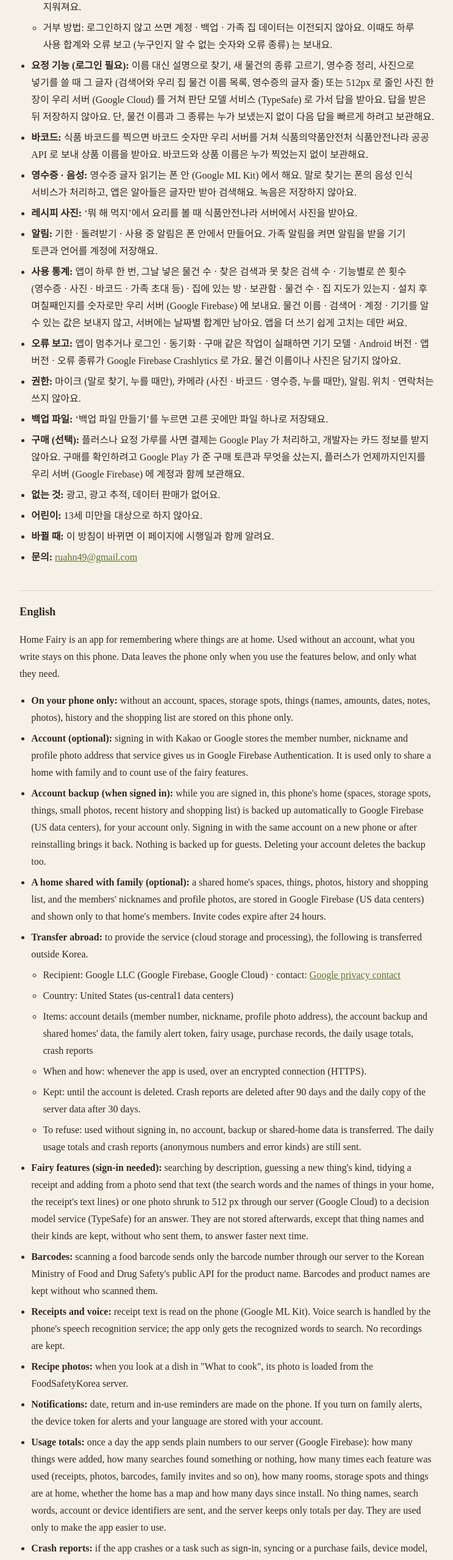
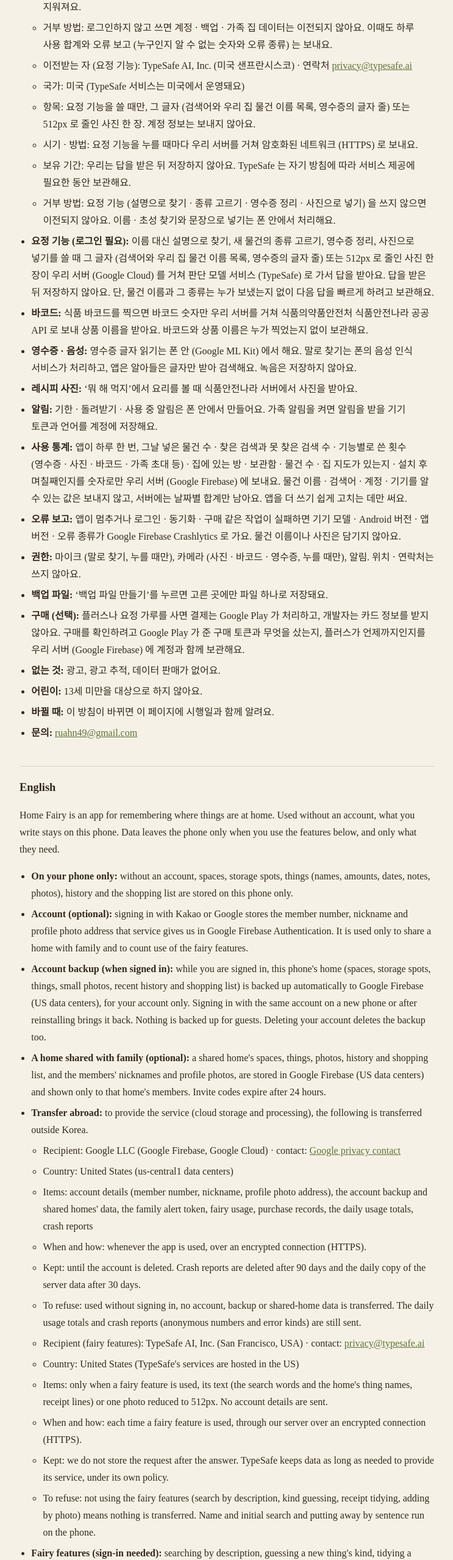
Before and after one commit to graviton94/graviton94.github.io, a plain HTML site: page homefairy/privacy/index.html in a window 1280 px wide. Shown: the part 1000-3558 px from the top of the page at 61% size, without its empty margins (268-1011 px from the left). Drawn offline with Linux system fonts and the light colour scheme.

Commit message:
Home Fairy privacy: transfer abroad to TypeSafe AI, Inc. (US) for the fairy features (#24)
Claude-Session: https://claude.ai/code/session_01B27ZN5yP1ixiSBpvkuwVVP

Co-authored-by: Claude <noreply@anthropic.com>

```diff
--- a/homefairy/privacy/index.html
+++ b/homefairy/privacy/index.html
@@ -23,6 +23,12 @@
 <li>시기 · 방법: 앱을 쓸 때마다 암호화된 네트워크 (HTTPS) 로 보내요.</li>
 <li>보유 기간: 계정을 삭제할 때까지. 오류 보고는 90일, 서버 데이터의 매일 사본은 30일 뒤 자동으로 지워져요.</li>
 <li>거부 방법: 로그인하지 않고 쓰면 계정 · 백업 · 가족 집 데이터는 이전되지 않아요. 이때도 하루 사용 합계와 오류 보고 (누구인지 알 수 없는 숫자와 오류 종류) 는 보내요.</li>
+<li>이전받는 자 (요정 기능): TypeSafe AI, Inc. (미국 샌프란시스코) · 연락처 <a href="mailto:privacy@typesafe.ai">privacy@typesafe.ai</a></li>
+<li>국가: 미국 (TypeSafe 서비스는 미국에서 운영돼요)</li>
+<li>항목: 요정 기능을 쓸 때만, 그 글자 (검색어와 우리 집 물건 이름 목록, 영수증의 글자 줄) 또는 512px 로 줄인 사진 한 장. 계정 정보는 보내지 않아요.</li>
+<li>시기 · 방법: 요정 기능을 누를 때마다 우리 서버를 거쳐 암호화된 네트워크 (HTTPS) 로 보내요.</li>
+<li>보유 기간: 우리는 답을 받은 뒤 저장하지 않아요. TypeSafe 는 자기 방침에 따라 서비스 제공에 필요한 동안 보관해요.</li>
+<li>거부 방법: 요정 기능 (설명으로 찾기 · 종류 고르기 · 영수증 정리 · 사진으로 넣기) 을 쓰지 않으면 이전되지 않아요. 이름 · 초성 찾기와 문장으로 넣기는 폰 안에서 처리해요.</li>
 </ul></li>
 <li><b>요정 기능 (로그인 필요):</b> 이름 대신 설명으로 찾기, 새 물건의 종류 고르기, 영수증 정리, 사진으로 넣기를 쓸 때 그 글자 (검색어와 우리 집 물건 이름 목록, 영수증의 글자 줄) 또는 512px 로 줄인 사진 한 장이 우리 서버 (Google Cloud) 를 거쳐 판단 모델 서비스 (TypeSafe) 로 가서 답을 받아요. 답을 받은 뒤 저장하지 않아요. 단, 물건 이름과 그 종류는 누가 보냈는지 없이 다음 답을 빠르게 하려고 보관해요.</li>
 <li><b>바코드:</b> 식품 바코드를 찍으면 바코드 숫자만 우리 서버를 거쳐 식품의약품안전처 식품안전나라 공공 API 로 보내 상품 이름을 받아요. 바코드와 상품 이름은 누가 찍었는지 없이 보관해요.</li>
@@ -55,6 +61,12 @@
 <li>When and how: whenever the app is used, over an encrypted connection (HTTPS).</li>
 <li>Kept: until the account is deleted. Crash reports are deleted after 90 days and the daily copy of the server data after 30 days.</li>
 <li>To refuse: used without signing in, no account, backup or shared-home data is transferred. The daily usage totals and crash reports (anonymous numbers and error kinds) are still sent.</li>
+<li>Recipient (fairy features): TypeSafe AI, Inc. (San Francisco, USA) · contact: <a href="mailto:privacy@typesafe.ai">privacy@typesafe.ai</a></li>
+<li>Country: United States (TypeSafe's services are hosted in the US)</li>
+<li>Items: only when a fairy feature is used, its text (the search words and the home's thing names, receipt lines) or one photo reduced to 512px. No account details are sent.</li>
+<li>When and how: each time a fairy feature is used, through our server over an encrypted connection (HTTPS).</li>
+<li>Kept: we do not store the request after the answer. TypeSafe keeps data as long as needed to provide its service, under its own policy.</li>
+<li>To refuse: not using the fairy features (search by description, kind guessing, receipt tidying, adding by photo) means nothing is transferred. Name and initial search and putting away by sentence run on the phone.</li>
 </ul></li>
 <li><b>Fairy features (sign-in needed):</b> searching by description, guessing a new thing's kind, tidying a receipt and adding from a photo send that text (the search words and the names of things in your home, the receipt's text lines) or one photo shrunk to 512 px through our server (Google Cloud) to a decision model service (TypeSafe) for an answer. They are not stored afterwards, except that thing names and their kinds are kept, without who sent them, to answer faster next time.</li>
 <li><b>Barcodes:</b> scanning a food barcode sends only the barcode number through our server to the Korean Ministry of Food and Drug Safety's public API for the product name. Barcodes and product names are kept without who scanned them.</li>
```
